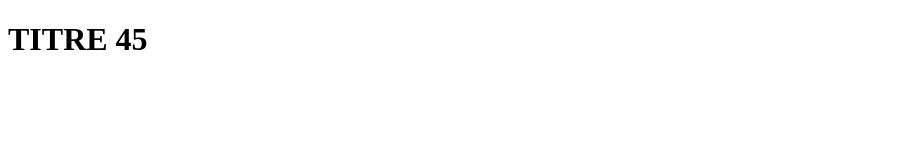
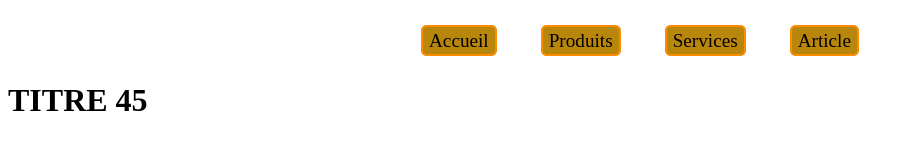
Before and after one commit to Bacar6/Navbar, a plain HTML site: page nav2/index.html in a window 1280 px wide. Shown: the whole page, without its empty margins (0-914 px from the left). Drawn offline with Linux system fonts and the light colour scheme.

Commit message:
projet navbar2

```diff
--- a/nav2/index.html
+++ b/nav2/index.html
@@ -4,9 +4,25 @@
   <meta charset="UTF-8">
   <meta http-equiv="X-UA-Compatible" content="IE=edge">
   <meta name="viewport" content="width=device-width, initial-scale=1.0">
-  <title>Document</title>
+
+  <link rel="stylesheet" href="style.css">
+
+  <script src="script.js"></script>
+
+  <title>Nav2</title>
 </head>
 <body>
+
+  <nav>
+    <a href="#">Accueil</a>
+    <a href="#">Produits</a>
+    <a href="#">Services</a>
+    <a href="#">Article</a>
+  </nav>
+
+
+
+
   <h1>TITRE 45</h1>
 
 
--- a/nav2/style.css
+++ b/nav2/style.css
@@ -0,0 +1,20 @@
+nav{
+  text-align: center;
+  margin: 30px;
+}
+
+a{
+  color: black;
+  text-decoration: none;
+  margin: 20px;
+  font-size: larger;
+  border: 2px solid darkorange;
+  padding: 3px 6px;
+  border-radius: 6px;
+  background: darkgoldenrod;
+}
+
+a:hover{
+  background-color: white;
+  color: blue;
+}
```
